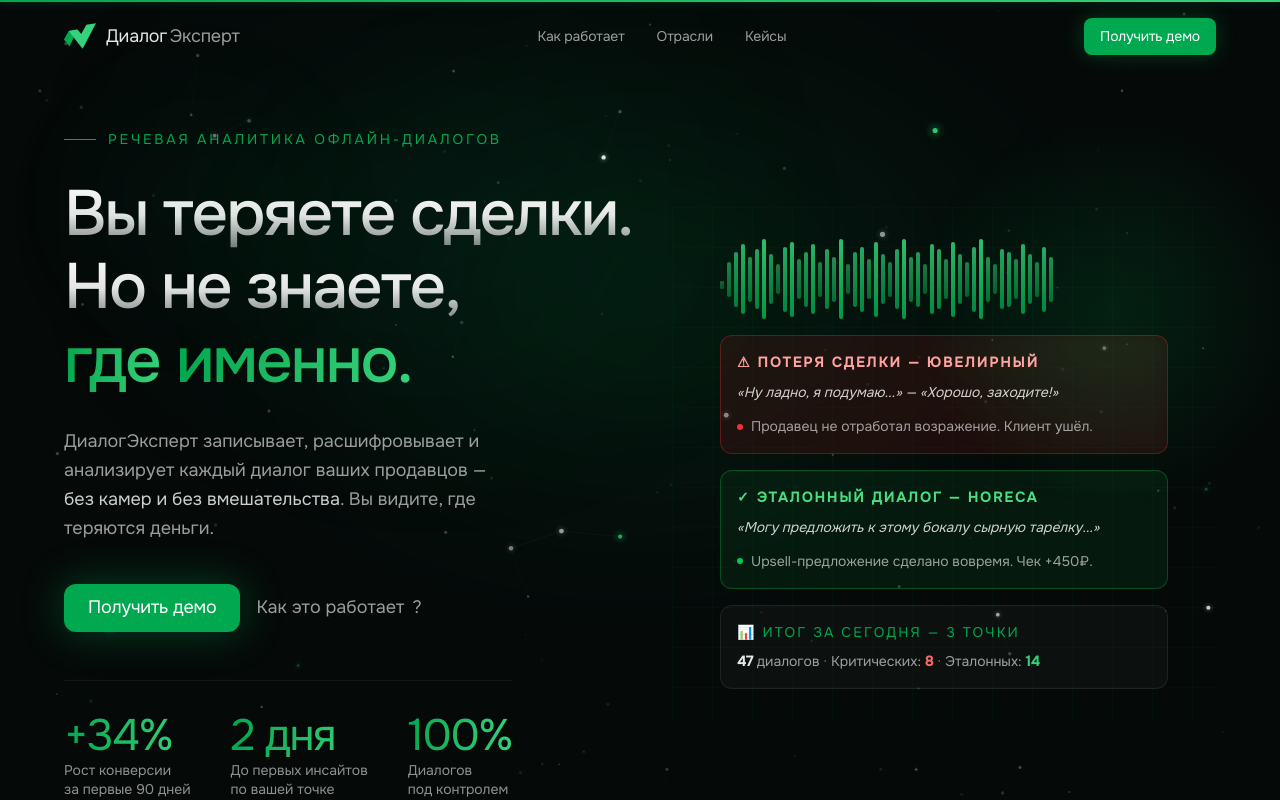
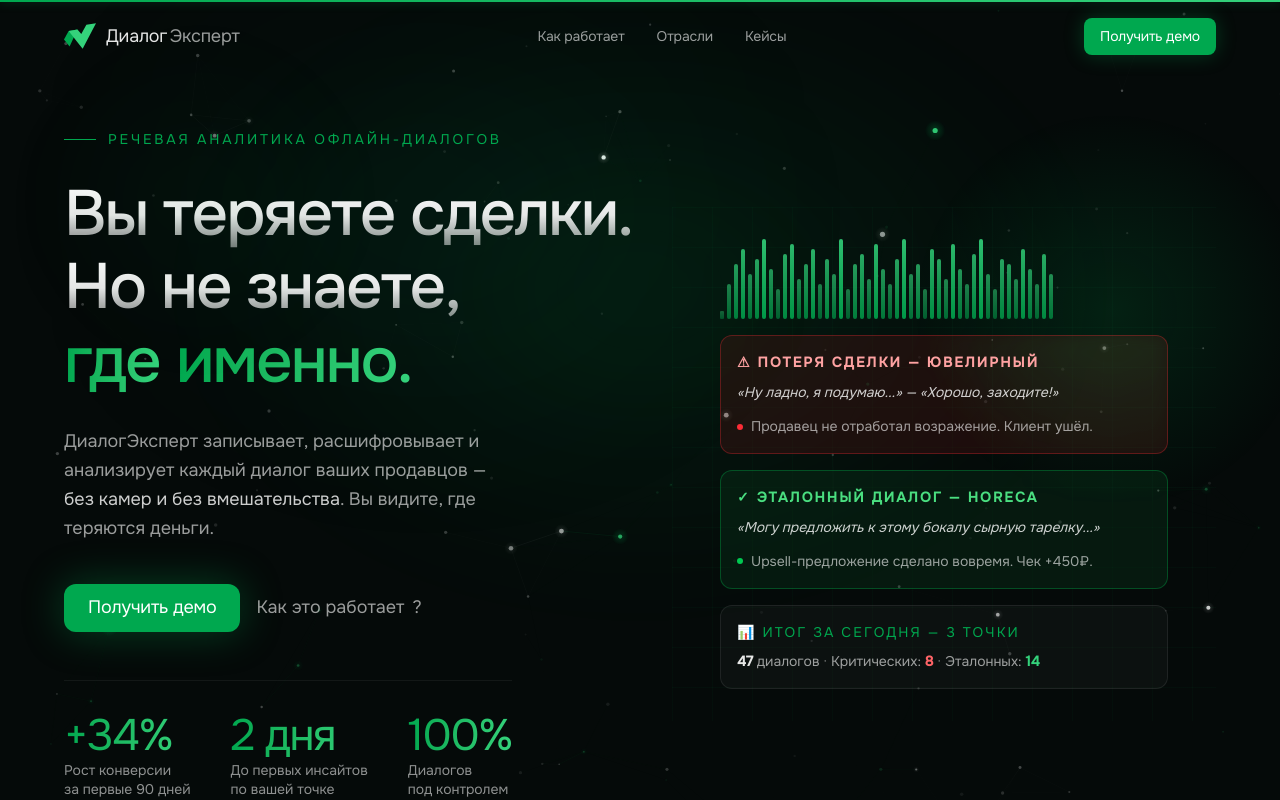
Before and after one commit to igrlebed/dialog-expert-var2, a React (Vite) app: page / in a window 1280 px wide. Shown: the top 800 px of the page. Built offline with nearby package versions, Linux system fonts and the light colour scheme.

Commit message:
Fix Waveform alignment and scale

```diff
--- a/src/app/components/Hero.tsx
+++ b/src/app/components/Hero.tsx
@@ -58,10 +58,10 @@
       waveHeights.map((h, i) => (
         <div
           key={i}
-          className="rounded-sm animate-waveform"
+          className="rounded-sm animate-waveform shrink-0"
           style={{
             width: 4,
-            height: h,
+            height: `${h}px`,
             background:
               "linear-gradient(to top, #00A84F, #34D27B)",
             opacity: 0.3 + (h / 80) * 0.6,
@@ -296,7 +296,7 @@
                   delay: 0.3,
                   ease: easeOut,
                 }}
-                className="flex items-center gap-[3px] h-20 mb-4"
+                className="flex items-end gap-[3px] h-20 mb-4"
               >
                 {waveformBars}
               </motion.div>
```
